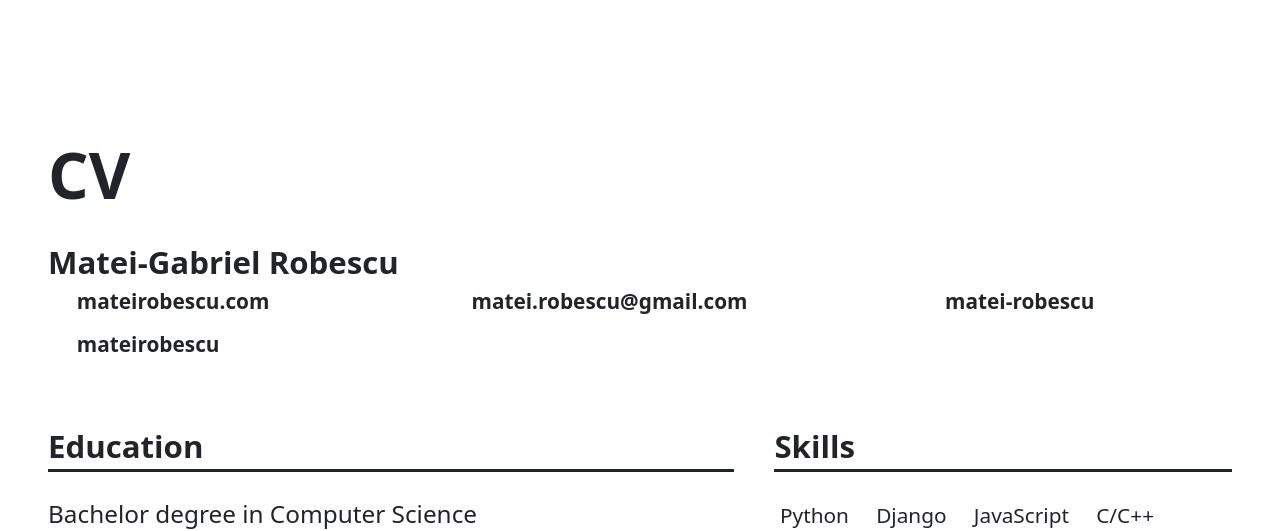
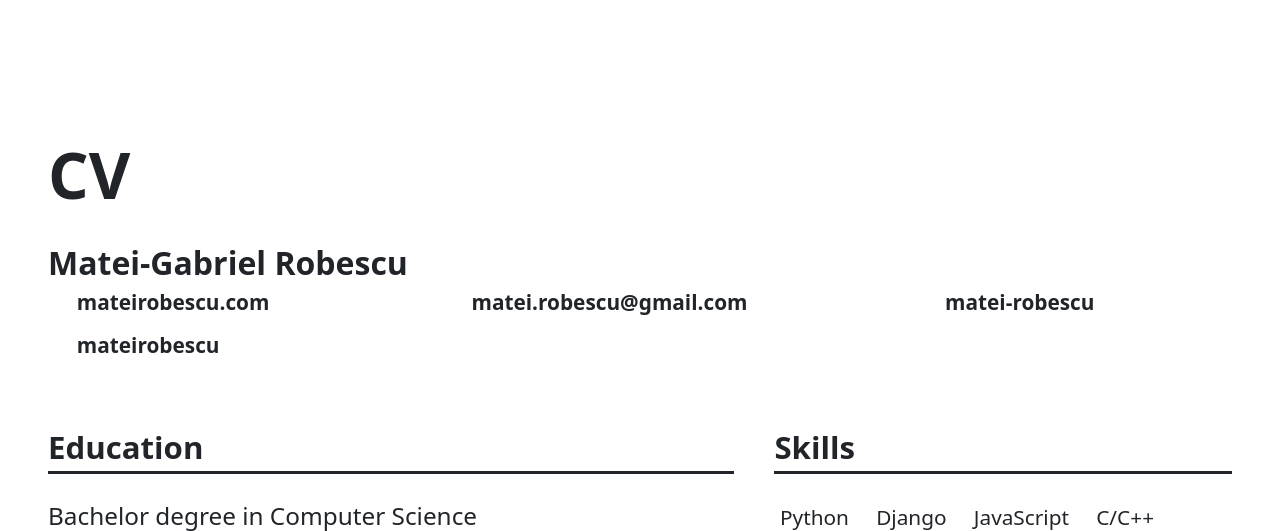
Before and after one commit to mateirobescu/mateirobescu.com, a Django app: page / in a window 1280 px wide. Shown: the part 1609-2140 px from the top of the page. Run offline with Django 5.2, Linux system fonts and the light colour scheme; data that the repository does not hold is empty; style sheets or scripts are compiled from the project's sources; some web fonts are replaced.

Commit message:
removed the 2nd h1

```diff
--- a/backend/portfolio/templates/portfolio/home.html
+++ b/backend/portfolio/templates/portfolio/home.html
@@ -100,7 +100,7 @@
 
     <h2 class="cv__header">{% trans "CV" %}</h2>
     <div class="cv__title-info">
-        <h1>{% trans "Matei-Gabriel Robescu" %}</h1>
+        <h2 class="name">{% trans "Matei-Gabriel Robescu" %}</h2>
         <div class="info">
           <div>
             <a
--- a/frontend/css/_cv.scss
+++ b/frontend/css/_cv.scss
@@ -63,6 +63,10 @@
     grid-template-columns: 1fr;
   }
   gap: 2.5rem;
+}
+
+.name {
+  font-size: 2rem;
 }
 
 .cv__content h2 {
```
